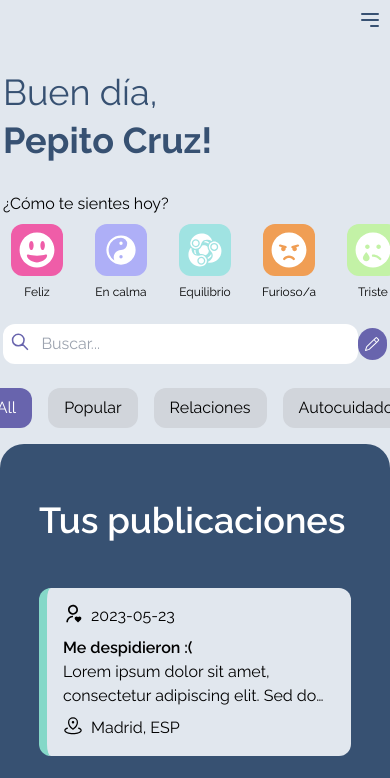
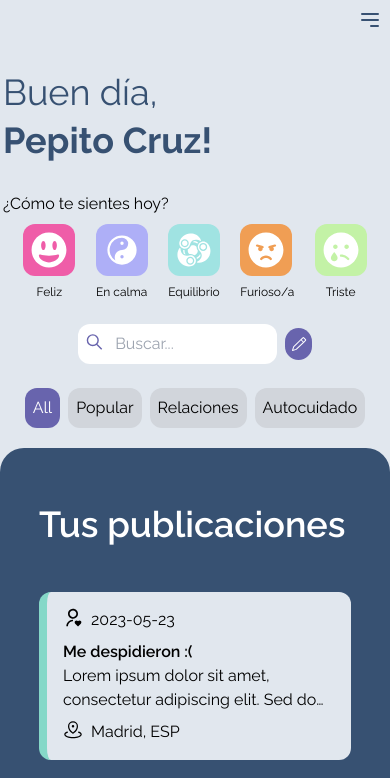
Before and after one commit to LorelizDev/hackaton-F5-G1-2024, a React (Vite) app: page /myspace in a window 390 px wide. Shown: the top 778 px of the page. Built offline with nearby package versions, Linux system fonts and the light colour scheme.

Commit message:
fix(styles): adjust mobile layout for MySpace and Community pages

```diff
--- a/src/index.css
+++ b/src/index.css
@@ -6,10 +6,6 @@
 
 @layer base {
     body {
-      @apply font-mainFont;
+      @apply font-mainFont bg-light;
     }
 }
-
-body {
-  background-color: #E1E7EE;
-}
--- a/src/pages/Comunity.jsx
+++ b/src/pages/Comunity.jsx
@@ -78,15 +78,15 @@ const Community = () => {
       </div>
       <div className='flex items-center w-3/5 mx-auto my-6'>
         <SearchBar onSearch={handleSearch} />
-        <button className='bg-medium rounded-full w-8 h-8'>
+        <button className='bg-medium rounded-full w-8 h-8 ml-2'>
           <GoPencil className='m-auto text-white' />
         </button>
       </div>
-      <div className="flex justify-center my-4">
+      <div className="flex flex-wrap my-4 justify-center">
         {categories.map((category) => (
           <button
             key={category}
-            className={`px-4 py-2 mx-2 rounded-xl
+            className={`mb-1 px-2 py-2 mx-1 rounded-xl
               ${activeCategory === category ? 'bg-medium text-white' : 'bg-gray-300 text-black'}`}
             onClick={() => filterPostsByCategory(category)}
           >
--- a/src/pages/MySpace.jsx
+++ b/src/pages/MySpace.jsx
@@ -95,10 +95,10 @@ const MySpace = () => {
             </div>
             <div>
               <h3>¿Cómo te sientes hoy?</h3>
-              <div className=' flex gap-4 '>
+              <div className='flex flex-wrap justify-evenly'>
                 {moods.map((mood) => (
                   <div key={mood.name}>
-                    <button className={`${mood.color} m-2 p-2 rounded-xl text-white text-4xl`}>
+                    <button className={`${mood.color} my-2 p-2 rounded-xl text-white text-4xl`}>
                       {mood.icon}
                     </button>
                     <p className='text-xs text-center'>{mood.name}</p>
@@ -107,17 +107,17 @@ const MySpace = () => {
               </div>
             </div>
           </div>
-          <div className='flex items-center max-w-96 mx-auto my-6'>
+          <div className='flex items-center w-3/5 mx-auto my-6'>
             <SearchBar onSearch={handleSearch} />
-            <button className='bg-medium rounded-full w-8 h-8'>
+            <button className='bg-medium rounded-full w-8 h-8 ml-2'>
               <GoPencil className='m-auto text-white' />
             </button>
           </div>
-          <div className="flex justify-center my-4">
+          <div className="flex flex-wrap my-4 justify-center">
             {categories.map((category) => (
               <button
                 key={category}
-                className={`px-4 py-2 mx-2 rounded-xl
+                className={`mb-1 px-2 py-2 mx-1 rounded-xl
                   ${activeCategory === category ? 'bg-medium text-white' : 'bg-gray-300 text-black'}`}
                 onClick={() => filterPostsByCategory(category)}
               >
```
